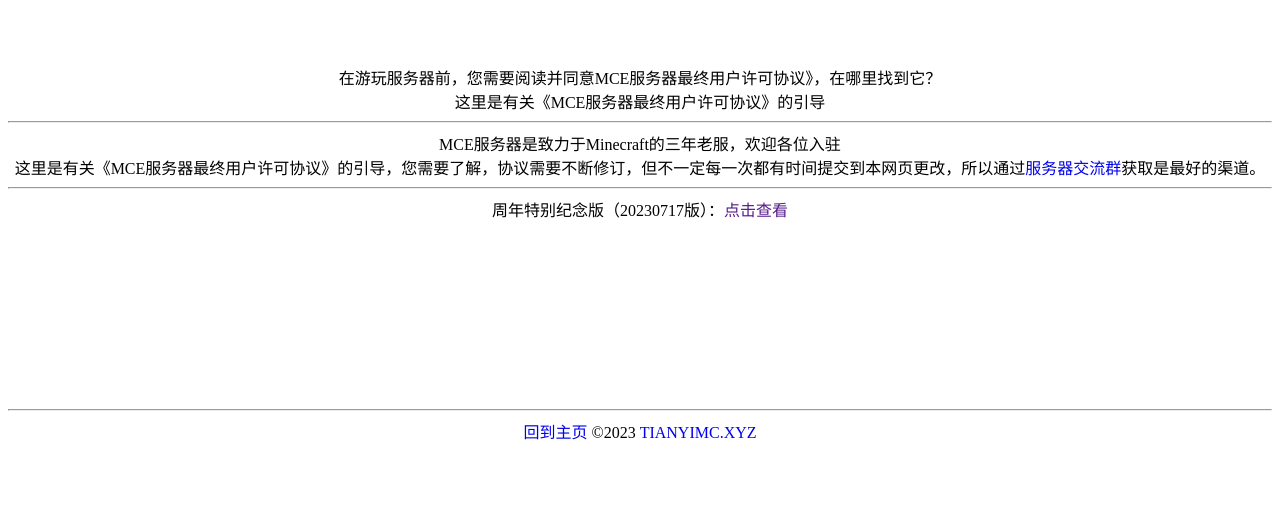
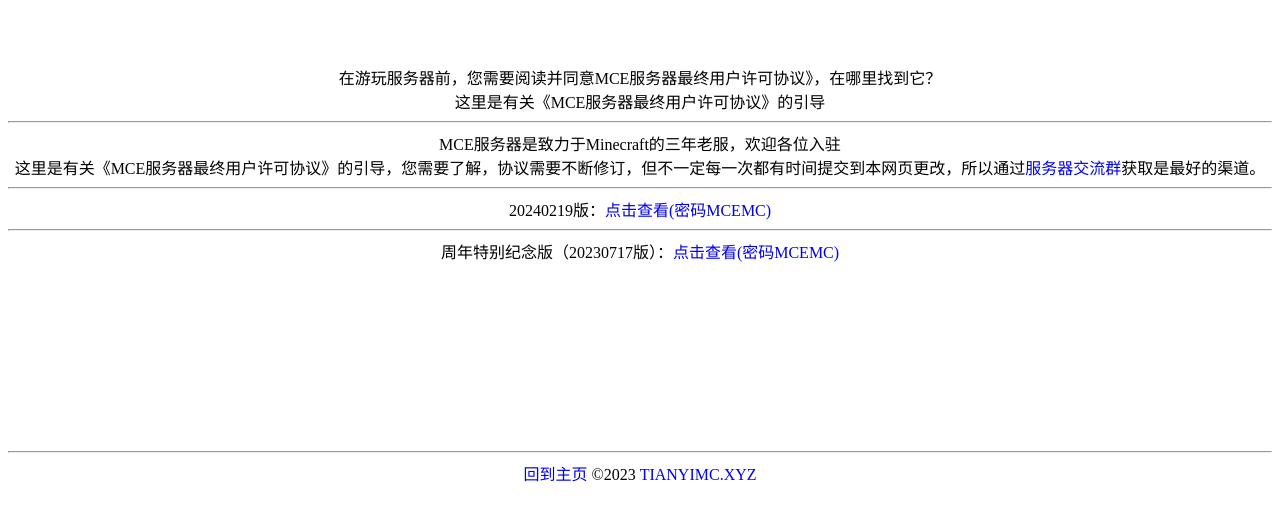
Before and after one commit to tianyimc/tianyimc.github.io, a plain HTML site: page eula.html in a window 1280 px wide. Shown: the part 116-636 px from the top of the page. Drawn offline with Linux system fonts and the light colour scheme; a web font is replaced by a local one.

Commit message:
Update eula.html
新的协议更新

```diff
--- a/eula.html
+++ b/eula.html
@@ -40,7 +40,10 @@
                 这里是有关《MCE服务器最终用户许可协议》的引导，您需要了解，协议需要不断修订，但不一定每一次都有时间提交到本网页更改，所以通过<a href="http://qm.qq.com/cgi-bin/qm/qr?_wv=1027&k=h4PK-xh3dstULwfkeiyOoWjrgdB8i5AX&authKey=CKylVoU0%2FfwNexKDJ%2FwFLI62UqyV7IWdOo6qit1T9Gif2IboW%2BOtvw9EtTSypwUR&noverify=0&group_code=1093647580">服务器交流群</a>获取是最好的渠道。
                 <br>
                 <hr>
-                周年特别纪念版（20230717版）：<a href="">点击查看</a>
+                20240219版：<a href="https://pan.qingfong.com:666/s/azLcl">点击查看(密码MCEMC)</a>
+                <br>
+                <hr>
+                周年特别纪念版（20230717版）：<a href="https://pan.qingfong.com:666/s/8KvFd">点击查看(密码MCEMC)</a>
                 <br>
             </div>
             <br>
```
